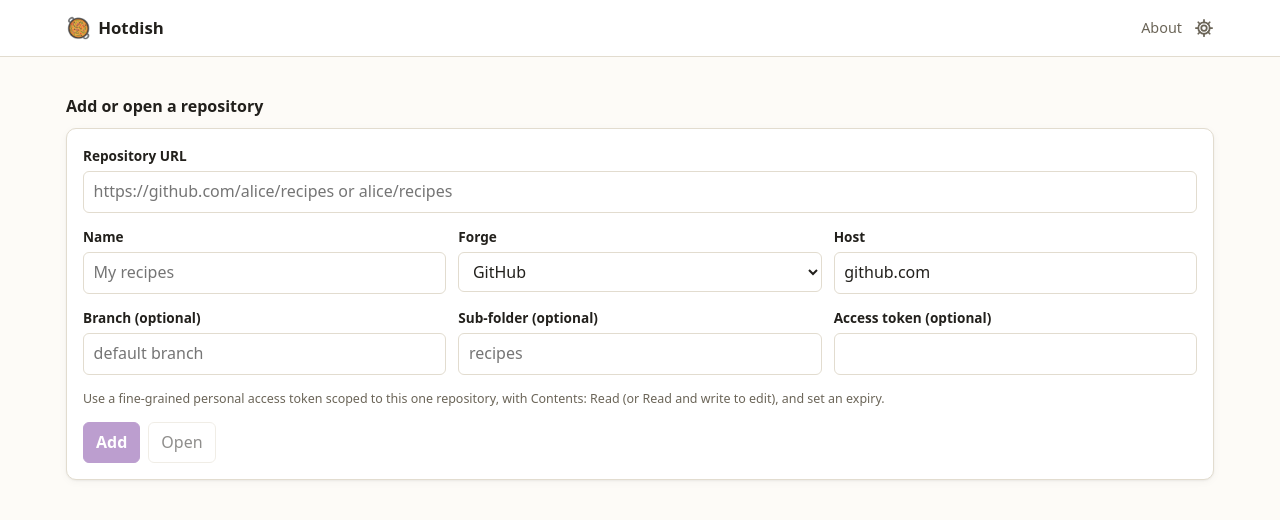
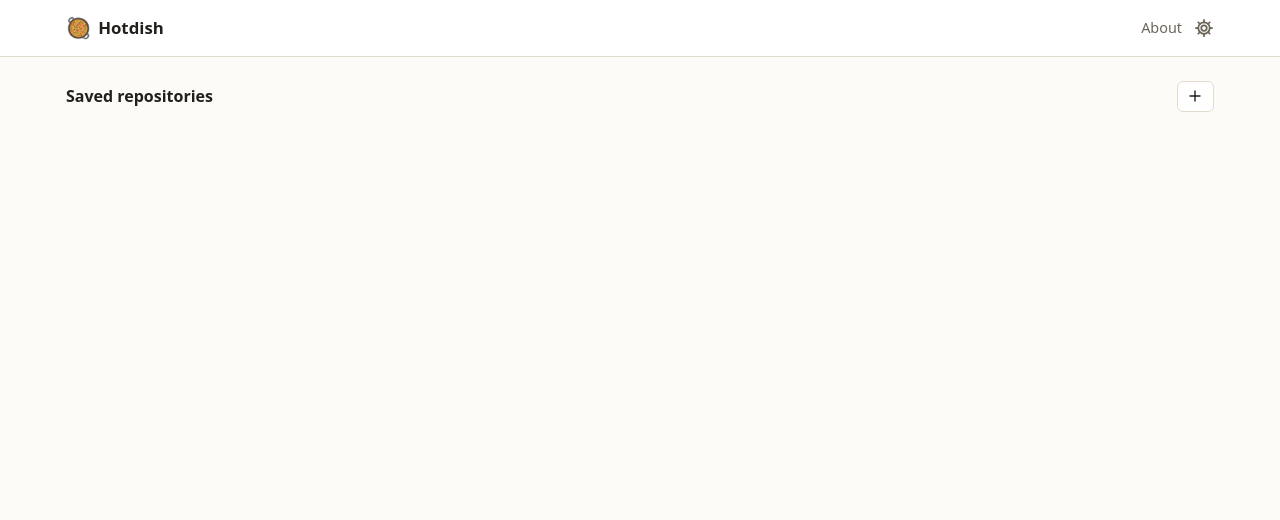
Before and after one commit to aleched/hotdish-site, a SvelteKit app: page / in a window 1280 px wide. Shown: the top 520 px of the page. Built offline with nearby package versions, Linux system fonts and the light colour scheme.

Commit message:
updated saved-repository card flow

```diff
--- a/src/routes/+page.svelte
+++ b/src/routes/+page.svelte
@@ -5,9 +5,11 @@
 	import type { ForgeKind, RepoRef } from '$lib/forge/types';
 	import { encodeSrc } from '$lib/share/codec';
 	import { profileStore, profileToRef } from '$lib/store/profiles.svelte';
+	import Icon from '$lib/ui/Icon.svelte';
 
 	const kinds: ForgeKind[] = ['github', 'gitlab', 'gitea'];
 
+	let isCreating = $state(false);
 	let input = $state('');
 	let name = $state('');
 	let kind = $state<ForgeKind>('github');
@@ -17,7 +19,8 @@
 	let token = $state('');
 	let error = $state<string | null>(null);
 
-	function reset() {
+	function startCreate() {
+		isCreating = true;
 		input = '';
 		name = '';
 		kind = 'github';
@@ -25,6 +28,11 @@
 		gitRef = '';
 		basePath = '';
 		token = '';
+		error = null;
+	}
+
+	function cancelCreate() {
+		isCreating = false;
 		error = null;
 	}
 
@@ -51,10 +59,11 @@
 		}
 	}
 
-	function add() {
+	async function save(event: SubmitEvent) {
+		event.preventDefault();
 		const ref = buildRef();
 		if (!ref) return;
-		profileStore.save({
+		const profile = profileStore.save({
 			name: name.trim() || `${ref.owner}/${ref.repo}`,
 			kind: ref.kind,
 			host: ref.host,
@@ -64,19 +73,7 @@
 			basePath: ref.basePath || undefined,
 			token: token.trim() || undefined
 		});
-		reset();
-	}
-
-	function open() {
-		const ref = buildRef();
-		if (!ref) return;
-		profileStore.setSessionToken(ref, token.trim() || undefined);
-		void goto(`/r/${encodeSrc(ref)}`);
-	}
-
-	function submit(event: SubmitEvent) {
-		event.preventDefault();
-		open();
+		await goto(`/r/${encodeSrc(profileToRef(profile))}`);
 	}
 </script>
 
@@ -84,10 +81,78 @@
 	<title>Hotdish — recipes from any git repository</title>
 </svelte:head>
 
-{#if profileStore.profiles.length > 0}
 <section class="panel">
+	<div class="section-heading">
 		<h2>Saved repositories</h2>
+		<button
+			type="button"
+			class="icon-button"
+			title="Add saved repository"
+			aria-label="Add saved repository"
+			disabled={isCreating}
+			onclick={startCreate}
+		>
+			<Icon name="plus" />
+		</button>
+	</div>
 	<ul class="profiles">
+		{#if isCreating}
+			<li class="card profile editing">
+				<form onsubmit={save} class="form">
+					<div class="field">
+						<label class="label" for="input">Repository URL</label>
+						<input
+							id="input"
+							type="text"
+							bind:value={input}
+							placeholder="https://github.com/alice/recipes or alice/recipes"
+							autocomplete="off"
+							spellcheck="false"
+						/>
+					</div>
+
+					<div class="grid">
+						<div class="field">
+							<label class="label" for="name">Name</label>
+							<input id="name" type="text" bind:value={name} placeholder="My recipes" />
+						</div>
+						<div class="field">
+							<label class="label" for="kind">Forge</label>
+							<select id="kind" bind:value={kind} onchange={onKindChange}>
+								{#each kinds as option (option)}
+									<option value={option}>{FORGE_LABELS[option]}</option>
+								{/each}
+							</select>
+						</div>
+						<div class="field">
+							<label class="label" for="host">Host</label>
+							<input id="host" type="text" bind:value={host} placeholder={DEFAULT_HOSTS[kind]} />
+						</div>
+					</div>
+
+					<div class="grid">
+						<div class="field">
+							<label class="label" for="ref">Branch (optional)</label>
+							<input id="ref" type="text" bind:value={gitRef} placeholder="default branch" />
+						</div>
+						<div class="field">
+							<label class="label" for="base">Sub-folder (optional)</label>
+							<input id="base" type="text" bind:value={basePath} placeholder="recipes" />
+						</div>
+						<div class="field">
+							<label class="label" for="token">Access token (optional)</label>
+							<input id="token" type="password" bind:value={token} autocomplete="off" spellcheck="false" />
+						</div>
+					</div>
+					<p class="muted hint">{TOKEN_GUIDANCE[kind]}</p>
+					{#if error}<p class="banner error" role="alert">{error}</p>{/if}
+					<div class="row">
+						<button class="primary" type="submit" disabled={!input.trim()}>Save and open</button>
+						<button type="button" onclick={cancelCreate}>Cancel</button>
+					</div>
+				</form>
+			</li>
+		{/if}
 		{#each profileStore.profiles as profile (profile.id)}
 			<li class="card profile">
 				<a class="info" href={`/r/${encodeSrc(profileToRef(profile))}`}>
@@ -105,73 +170,6 @@
 		{/each}
 	</ul>
 </section>
-{/if}
-
-<section class="panel" id="repo-form">
-	<h2>Add or open a repository</h2>
-
-	<form onsubmit={submit} class="form card">
-		<div class="field">
-			<label class="label" for="input">Repository URL</label>
-			<input
-				id="input"
-				type="text"
-				bind:value={input}
-				placeholder="https://github.com/alice/recipes or alice/recipes"
-				autocomplete="off"
-				spellcheck="false"
-			/>
-		</div>
-
-		<div class="grid">
-			<div class="field">
-				<label class="label" for="name">Name</label>
-				<input id="name" type="text" bind:value={name} placeholder="My recipes" />
-			</div>
-
-			<div class="field">
-				<label class="label" for="kind">Forge</label>
-				<select id="kind" bind:value={kind} onchange={onKindChange}>
-					{#each kinds as option (option)}
-						<option value={option}>{FORGE_LABELS[option]}</option>
-					{/each}
-				</select>
-			</div>
-
-			<div class="field">
-				<label class="label" for="host">Host</label>
-				<input id="host" type="text" bind:value={host} placeholder={DEFAULT_HOSTS[kind]} />
-			</div>
-		</div>
-
-		<div class="grid">
-			<div class="field">
-				<label class="label" for="ref">Branch (optional)</label>
-				<input id="ref" type="text" bind:value={gitRef} placeholder="default branch" />
-			</div>
-
-			<div class="field">
-				<label class="label" for="base">Sub-folder (optional)</label>
-				<input id="base" type="text" bind:value={basePath} placeholder="recipes" />
-			</div>
-
-			<div class="field">
-				<label class="label" for="token">Access token (optional)</label>
-				<input id="token" type="password" bind:value={token} autocomplete="off" spellcheck="false" />
-			</div>
-		</div>
-		<p class="muted hint">{TOKEN_GUIDANCE[kind]}</p>
-
-		{#if error}
-			<p class="banner error" role="alert">{error}</p>
-		{/if}
-
-		<div class="row">
-			<button class="primary" type="button" onclick={add} disabled={!input.trim()}>Add</button>
-			<button type="submit" disabled={!input.trim()}>Open</button>
-		</div>
-	</form>
-</section>
 
 <style>
 	h2 {
@@ -181,6 +179,15 @@
 
 	.panel {
 		margin-bottom: 2rem;
+	}
+	.section-heading {
+		display: flex;
+		align-items: center;
+		justify-content: space-between;
+		margin-bottom: 0.5rem;
+	}
+	.section-heading h2 {
+		margin: 0;
 	}
 
 	.profiles {
@@ -197,6 +204,9 @@
 		gap: 0.6rem;
 		justify-content: space-between;
 		align-items: center;
+	}
+	.profile.editing {
+		display: block;
 	}
 	.profile:hover {
 		border-color: var(--accent);
```
Also changed, not shown: src/routes/settings/+page.svelte (+144 -145 lines). Lines whose indentation alone changed are shown as unchanged.
